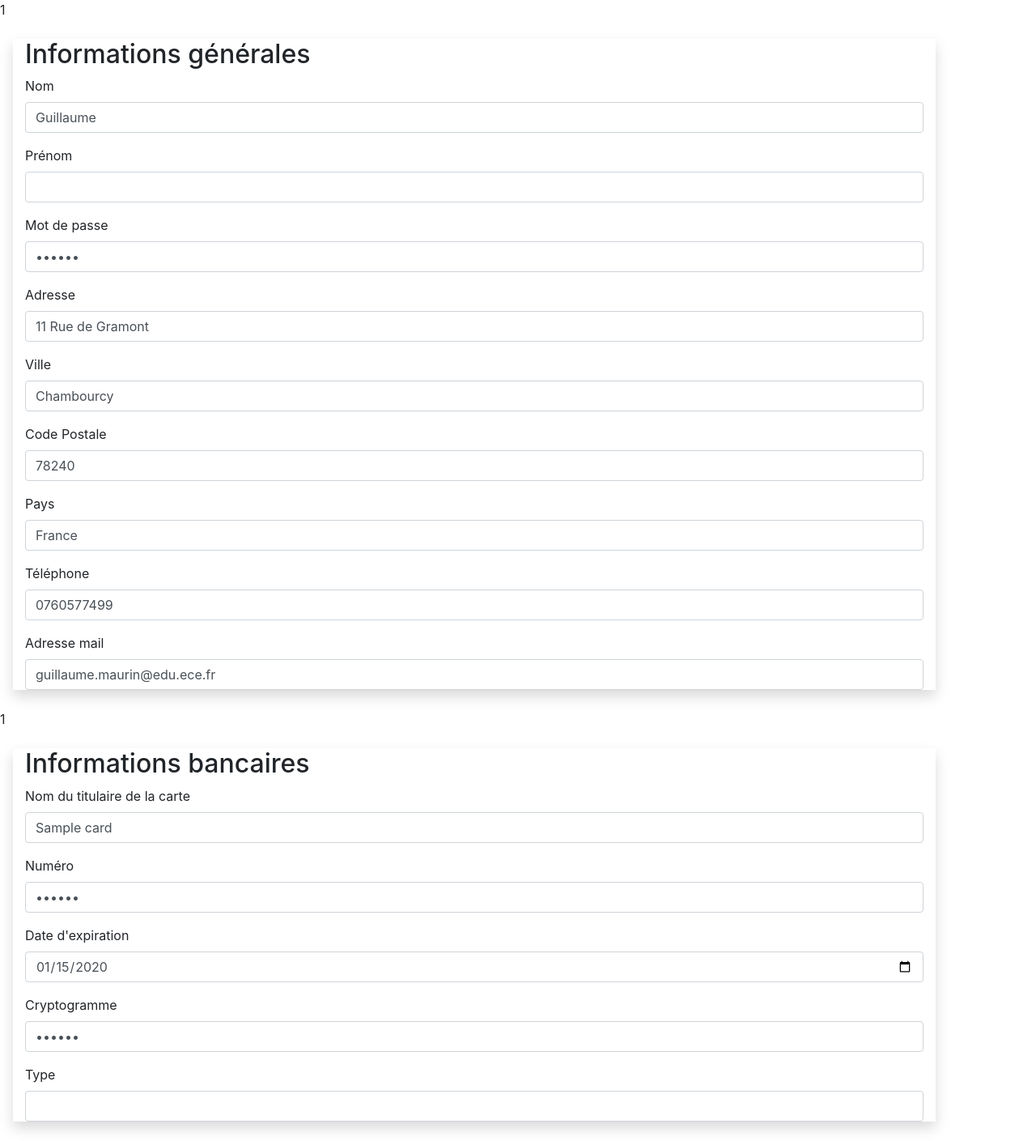
After one commit to guillaumeMECE/AmazonECE, a PHP site: page /client_account.php in a window 1280 px wide. The commit adds this page. Shown: the whole page at 81% size. Run offline with PHP 8.4, Linux system fonts and the light colour scheme; the visitor is signed in with stand-in values (Sample User, id 1); data comes from the database, SQL or seed files in the repository; tables that the repository leaves empty hold one stand-in row (values such as "Sample post").

Commit message:
création client_account

```diff
--- a/bdd/piscine.sql
+++ b/bdd/piscine.sql
@@ -33,6 +33,7 @@ CREATE TABLE IF NOT EXISTS `buyer` (
   `id_buyer` int(255) NOT NULL AUTO_INCREMENT,
   `id_card` int(255) DEFAULT NULL,
   `name` varchar(255) NOT NULL,
+  `firstname` varchar(255) NOT NULL,
   `password` varchar(255) NOT NULL,
   `picture` varchar(255) NOT NULL,
   `mail` varchar(255) NOT NULL,
--- /dev/null
+++ b/client_account.php
@@ -0,0 +1,172 @@
+<?php session_start();
+require_once("config/db.php");
+?>
+   <head>
+      <meta charset="utf-8">
+      <title>Amazon ECE</title>
+      <link href="https://fonts.googleapis.com/icon?family=Material+Icons" rel="stylesheet">
+      <link rel="stylesheet" href="https://stackpath.bootstrapcdn.com/bootstrap/4.3.1/css/bootstrap.min.css" integrity="sha384-ggOyR0iXCbMQv3Xipma34MD+dH/1fQ784/j6cY/iJTQUOhcWr7x9JvoRxT2MZw1T" crossorigin="anonymous">
+      <link href="https://fonts.googleapis.com/css?family=Roboto" rel="stylesheet">
+      <link rel="stylesheet" href="style.css">
+      <script src="https://ajax.googleapis.com/ajax/libs/jquery/3.3.1/jquery.min.js"></script>
+   </head>
+
+
+<body>
+  <?php
+  // Create connection
+ $conn = mysqli_connect(DB_HOST, DB_USER, DB_PASS, DB_NAME);
+ // Check connection
+ if (!$conn) {
+     die("Connection failed: " . mysqli_connect_error());
+ }
+
+ // make the request to the DATABASE
+ $sql = "SELECT *
+        FROM buyer
+        WHERE id_buyer = '".$_SESSION["id"]."';";
+
+        echo $_SESSION['id'];
+        $result = mysqli_query($conn, $sql); // send the query
+        //$row = mysqli_fetch_assoc($result); // fetch keys with values
+        $row = mysqli_fetch_assoc($result);
+        if (mysqli_num_rows($result) > 0) { // if we get back some values so the request was good
+
+           $nom = $row['name'];
+           $prenom = $row['firstname'];
+           $mdp = $row['password'];
+           $adresse = $row['adresse'];
+           $ville = $row['ville'];
+           $cp = $row['cp'];
+           $pays = $row['pays'];
+           $tel = $row['tel'];
+           $mail = $row['mail'];
+
+         }
+     mysqli_close($conn);
+        ?>
+
+  <div class="container ml-3 my-4 shadow " id="Infogéné">
+    <h2>Informations générales</h2>
+    <form>
+      <div class="form-group">
+        <label for="mdp">Nom</label>
+        <input type="text" class="form-control" id="nom" value="<?php echo $nom;?>">
+      </div>
+
+      <div class="form-group">
+          <label for="mdp">Prénom</label>
+          <input type="text" class="form-control" id="prénom" value="<?php echo $prenom;?>">
+      </div>
+
+      <div class="form-group">
+          <label for="mdp">Mot de passe</label>
+          <input type="password" class="form-control" id="mdp" value="<?php echo $mdp;?>">
+      </div>
+
+      <div class="form-group">
+        <label for="mdp">Adresse</label>
+        <input type="text" class="form-control" id="adresse" value="<?php echo $adresse;?>">
+      </div>
+
+      <div class="form-group">
+          <label for="mdp">Ville</label>
+          <input type="text" class="form-control" id="ville" value="<?php echo $ville;?>">
+      </div>
+
+      <div class="form-group">
+          <label for="mdp">Code Postale</label>
+          <input type="number" class="form-control" id="cp" value="<?php echo $cp;?>">
+      </div>
+
+      <div class="form-group">
+          <label for="mdp">Pays</label>
+          <input type="text" class="form-control" id="pays" value="<?php echo $pays;?>">
+      </div>
+
+      <div class="form-group">
+          <label for="mdp">Téléphone</label>
+          <input type="tel" class="form-control" id="tel" value="<?php echo $tel;?>">
+      </div>
+
+      <div class="form-group">
+        <label for="mail">Adresse mail</label>
+        <input type="mail" class="form-control" id="mail" value="<?php echo $mail;?>">
+      </div>
+
+
+  </form>
+</div>
+
+
+<?php
+$nomcarte = "";
+$num = "";
+$date = "";
+$crypto = "";
+$type = "";
+
+// Create connection
+$conn = mysqli_connect(DB_HOST, DB_USER, DB_PASS, DB_NAME);
+// Check connection
+if (!$conn) {
+   die("Connection failed: " . mysqli_connect_error());
+}
+
+// make the request to the DATABASE
+$sql = "SELECT *
+      FROM card
+      INNER JOIN buyer ON card.id_card = buyer.id_buyer
+      WHERE card.id_card = '".$_SESSION["idcb"]."';";
+
+      echo $_SESSION['idcb'];
+      $result = mysqli_query($conn, $sql); // send the query
+      //$row = mysqli_fetch_assoc($result); // fetch keys with values
+      $row = mysqli_fetch_assoc($result);
+
+      if (mysqli_num_rows($result) > 0) { // if we get back some values so the request was good
+         $nomcarte = $row['nomcarte'];
+         $num = $row['numero'];
+         $date = $row['datefin'];
+         $crypto = $row['crypto'];
+         $type = $row['type'];
+
+
+       }
+   mysqli_close($conn);
+      ?>
+<div class="container ml-3 my-4 shadow " id="Infobanque">
+  <h2>Informations bancaires</h2>
+  <form>
+
+    <div class="form-group">
+      <label for="mdp">Nom du titulaire de la carte</label>
+      <input type="text" class="form-control" id="nomcarte" value="<?php echo $nomcarte;?>">
+    </div>
+
+    <div class="form-group">
+      <label for="mdp">Numéro</label>
+      <input type="password" class="form-control" id="num" value="<?php echo $num;?>">
+    </div>
+
+    <div class="form-group">
+      <label for="mdp">Date d'expiration</label>
+      <input type="date" class="form-control" id="date" value="<?php echo $date;?>">
+    </div>
+
+    <div class="form-group">
+      <label for="mdp">Cryptogramme</label>
+      <input type="password" class="form-control" id="crypto" value="<?php echo $crypto;?>">
+    </div>
+
+    <div class="form-group">
+      <label for="mdp">Type</label>
+      <input type="text" class="form-control" id="type" value="<?php echo $type;?>">
+    </div>
+
+  </form>
+</div>
+
+   <script src="https://cdnjs.cloudflare.com/ajax/libs/popper.js/1.14.7/umd/popper.min.js" integrity="sha384-UO2eT0CpHqdSJQ6hJty5KVphtPhzWj9WO1clHTMGa3JDZwrnQq4sF86dIHNDz0W1" crossorigin="anonymous"></script>
+   <script src="https://stackpath.bootstrapcdn.com/bootstrap/4.3.1/js/bootstrap.min.js" integrity="sha384-JjSmVgyd0p3pXB1rRibZUAYoIIy6OrQ6VrjIEaFf/nJGzIxFDsf4x0xIM+B07jRM" crossorigin="anonymous"></script>
+</body>
--- a/views/navbar.php
+++ b/views/navbar.php
@@ -22,7 +22,7 @@
                      </i><br>Panier</a>
                </div>
                <div class="col-md-auto col-nav">
-                  <a class="nav-item nav-link" href="#"><i class="material-icons md-36">
+                  <a class="nav-item nav-link" href="/AmazonECE/client_account.php"><i class="material-icons md-36">
                         account_circle
                      </i><br>Compte</a>
                </div>
```
Also changed, not shown: index.php (+6 -1 lines).
